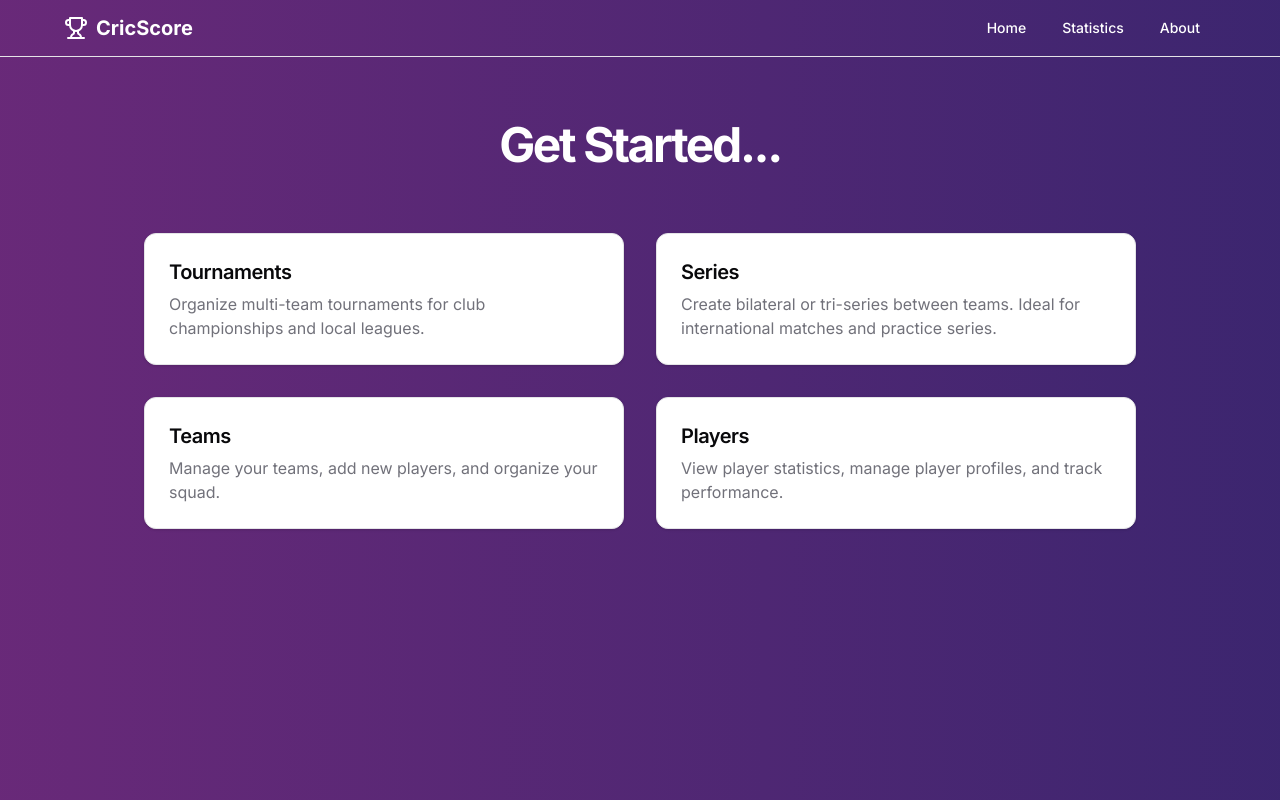
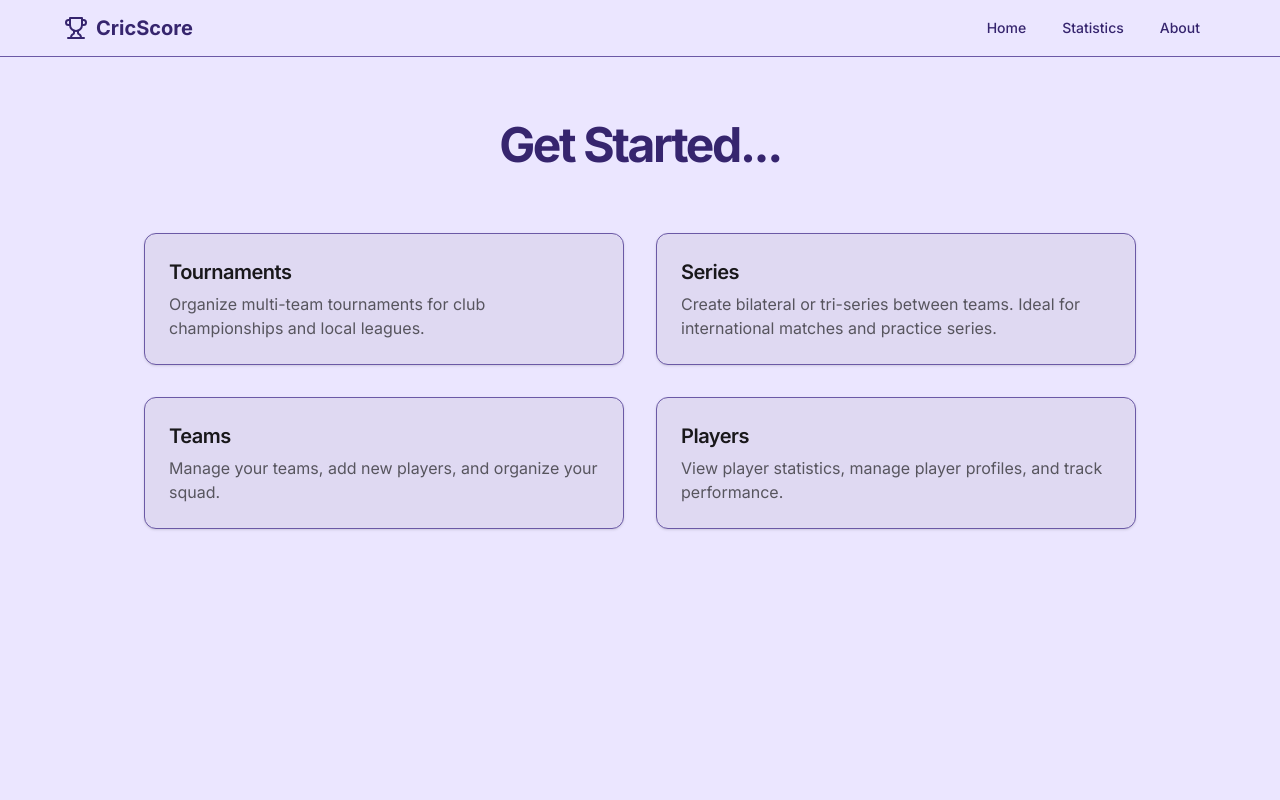
Before and after one commit to vitiligo610/score-tracker, a Next.js app: page / in a window 1280 px wide. Built offline with nearby package versions, Linux system fonts and the light colour scheme.

Commit message:
update colorschme

```diff
--- a/src/app/globals.css
+++ b/src/app/globals.css
@@ -6,60 +6,50 @@ body {
   font-family: Arial, Helvetica, sans-serif;
 }
 
-@layer base {
-  :root {
-    --background: 0 0% 100%;
-    --foreground: 240 10% 3.9%;
-    --card: 0 0% 100%;
-    --card-foreground: 240 10% 3.9%;
-    --popover: 0 0% 100%;
-    --popover-foreground: 240 10% 3.9%;
-    --primary: 240 5.9% 10%;
-    --primary-foreground: 0 0% 98%;
-    --secondary: 240 4.8% 95.9%;
-    --secondary-foreground: 240 5.9% 10%;
-    --muted: 240 4.8% 95.9%;
-    --muted-foreground: 240 3.8% 46.1%;
-    --accent: 240 4.8% 95.9%;
-    --accent-foreground: 240 5.9% 10%;
-    --destructive: 0 84.2% 60.2%;
-    --destructive-foreground: 0 0% 98%;
-    --border: 240 5.9% 90%;
-    --input: 240 5.9% 90%;
-    --ring: 240 10% 3.9%;
-    --chart-1: 12 76% 61%;
-    --chart-2: 173 58% 39%;
-    --chart-3: 197 37% 24%;
-    --chart-4: 43 74% 66%;
-    --chart-5: 27 87% 67%;
-    --radius: 0.5rem;
-  }
-  .dark {
-    --background: 240 10% 3.9%;
-    --foreground: 0 0% 98%;
-    --card: 240 10% 3.9%;
-    --card-foreground: 0 0% 98%;
-    --popover: 240 10% 3.9%;
-    --popover-foreground: 0 0% 98%;
-    --primary: 0 0% 98%;
-    --primary-foreground: 240 5.9% 10%;
-    --secondary: 240 3.7% 15.9%;
-    --secondary-foreground: 0 0% 98%;
-    --muted: 240 3.7% 15.9%;
-    --muted-foreground: 240 5% 64.9%;
-    --accent: 240 3.7% 15.9%;
-    --accent-foreground: 0 0% 98%;
-    --destructive: 0 62.8% 30.6%;
-    --destructive-foreground: 0 0% 98%;
-    --border: 240 3.7% 15.9%;
-    --input: 240 3.7% 15.9%;
-    --ring: 240 4.9% 83.9%;
-    --chart-1: 220 70% 50%;
-    --chart-2: 160 60% 45%;
-    --chart-3: 30 80% 55%;
-    --chart-4: 280 65% 60%;
-    --chart-5: 340 75% 55%;
-  }
+:root  {
+  --background: 254 100% 95%;
+  --foreground: 254 5% 0%;
+  --card: 254 50% 90%;
+  --card-foreground: 254 5% 10%;
+  --popover: 254 100% 95%;
+  --popover-foreground: 254 100% 0%;
+  --primary: 254 49.7% 28.8%;
+  --primary-foreground: 0 0% 100%;
+  --secondary: 254 30% 70%;
+  --secondary-foreground: 0 0% 0%;
+  --muted: 216 30% 85%;
+  --muted-foreground: 254 5% 35%;
+  --accent: 216 30% 80%;
+  --accent-foreground: 254 5% 10%;
+  --destructive: 0 100% 30%;
+  --destructive-foreground: 254 5% 90%;
+  --border: 254 30% 50%;
+  --input: 254 30% 18%;
+  --ring: 254 49.7% 28.8%;
+  --radius: 0.5rem;
+}
+
+.dark  {
+  --background: 254 50% 5%;
+  --foreground: 254 5% 90%;
+  --card: 254 50% 0%;
+  --card-foreground: 254 5% 90%;
+  --popover: 254 50% 5%;
+  --popover-foreground: 254 5% 90%;
+  --primary: 254 49.7% 28.8%;
+  --primary-foreground: 0 0% 100%;
+  --secondary: 254 30% 10%;
+  --secondary-foreground: 0 0% 100%;
+  --muted: 216 30% 15%;
+  --muted-foreground: 254 5% 60%;
+  --accent: 216 30% 15%;
+  --accent-foreground: 254 5% 90%;
+  --destructive: 0 100% 30%;
+  --destructive-foreground: 254 5% 90%;
+  --border: 254 30% 18%;
+  --input: 254 30% 18%;
+  --ring: 254 49.7% 28.8%;
+  --radius: 0.5rem;
 }
 
 @layer base {
--- a/src/app/layout.tsx
+++ b/src/app/layout.tsx
@@ -20,7 +20,7 @@ export default function RootLayout({
   return (
     <html lang="en">
       <body className={inter.className}>
-        <div className="min-h-screen flex flex-col animated-gradient">
+        <div className="min-h-screen flex flex-col bg-background">
           <Navbar />
           <main className="flex-1 container mx-auto px-4 py-16">
             {children}
--- a/src/app/page.tsx
+++ b/src/app/page.tsx
@@ -4,7 +4,7 @@ export default function Home() {
   return (
     <div className="max-w-5xl mx-auto space-y-16">
       <div className="text-center space-y-4">
-        <h1 className="text-2xl font-bold tracking-tighter sm:text-3xl md:text-4xl lg:text-5xl text-white">
+        <h1 className="text-2xl font-bold tracking-tighter sm:text-3xl md:text-4xl lg:text-5xl text-primary">
           Get Started...
         </h1>
       </div>
--- a/src/app/seed/route.ts
+++ b/src/app/seed/route.ts
@@ -1,4 +1,4 @@
-import { createConnection } from "@/lib/db";
+import { createConnection } from "../../lib/db";
 import { players, teams } from "@/lib/placeholder-data";
 import { NextResponse } from "next/server";
 
@@ -19,15 +19,18 @@ const seedTeams = async () => {
 
   const insertedTeams = await Promise.all(
     teams.map(async (team) => {
-      return db.query(`
+      return db.query(
+        `
         INSERT INTO teams(name, logo_url, founded_year, description)
         VALUES(?, ?, ?, ?)
-        `, [team.name, team.logo_url, team.founded_year, team.description]);
+        `,
+        [team.name, team.logo_url, team.founded_year, team.description]
+      );
     })
   );
 
   return insertedTeams;
-}
+};
 
 const seedPlayers = async () => {
   const query = `
@@ -47,20 +50,31 @@ const seedPlayers = async () => {
 
   const insertedPlayers = await Promise.all(
     players.map(async (player) => {
-      return db.query(`
+      return db.query(
+        `
         INSERT INTO players(first_name, last_name, date_of_birth, batting_style, bowling_style, player_role, jersey_number)
         VALUES(?, ?, ?, ?, ?, ? ,?)
-        `, [player.first_name, player.last_name, player.date_of_birth, player.batting_style, player.bowling_style, player.player_role, player.jersey_number]);
+        `,
+        [
+          player.first_name,
+          player.last_name,
+          player.date_of_birth,
+          player.batting_style,
+          player.bowling_style,
+          player.player_role,
+          player.jersey_number,
+        ]
+      );
     })
   );
 
   return insertedPlayers;
-}
+};
 
 const dropTables = async () => {
   await db.query("DROP TABLE IF EXISTS teams");
   await db.query("DROP TABLE IF EXISTS players");
-}
+};
 
 export const GET = async () => {
   try {
@@ -72,4 +86,4 @@ export const GET = async () => {
   } catch (error) {
     return NextResponse.json({ error, message: "An error occured" });
   }
-}
+};
--- a/src/components/layout/navbar.tsx
+++ b/src/components/layout/navbar.tsx
@@ -16,9 +16,9 @@ export function Navbar() {
     <header className="px-16 border-b">
       <div className="container flex h-14 items-center">
         <div className="mr-4 flex">
-          <Link href="/" className="flex items-center space-x-2 text-white">
-            <Trophy className="h-6 w-6 text-primary text-white" />
-            <span className="font-bold text-xl hidden md:inline-block">CricScore</span>
+          <Link href="/" className="flex items-center space-x-2">
+            <Trophy className="h-6 w-6 text-primary" />
+            <span className="font-bold text-xl hidden md:inline-block text-primary">CricScore</span>
           </Link>
         </div>
         <NavigationMenu className="ml-auto">
@@ -28,7 +28,7 @@ export function Navbar() {
                 <Link href={link.href} legacyBehavior passHref>
                   <NavigationMenuLink
                     className={cn(
-                      "group inline-flex h-9 w-max items-center justify-center rounded-md text-white px-4 py-2 text-sm font-medium transition-colors hover:bg-accent hover:text-accent-foreground focus:bg-accent focus:text-accent-foreground focus:outline-none disabled:pointer-events-none disabled:opacity-50"
+                      "group inline-flex h-9 w-max items-center justify-center rounded-md px-4 py-2 text-sm font-medium transition-colors hover:bg-accent text-primary hover:text-primary focus:bg-accent focus:text-accent-foreground focus:outline-none disabled:pointer-events-none disabled:opacity-50"
                     )}
                   >
                     {link.label}
```
Also changed, not shown: src/lib/data.ts (added, +14 -0 lines).
